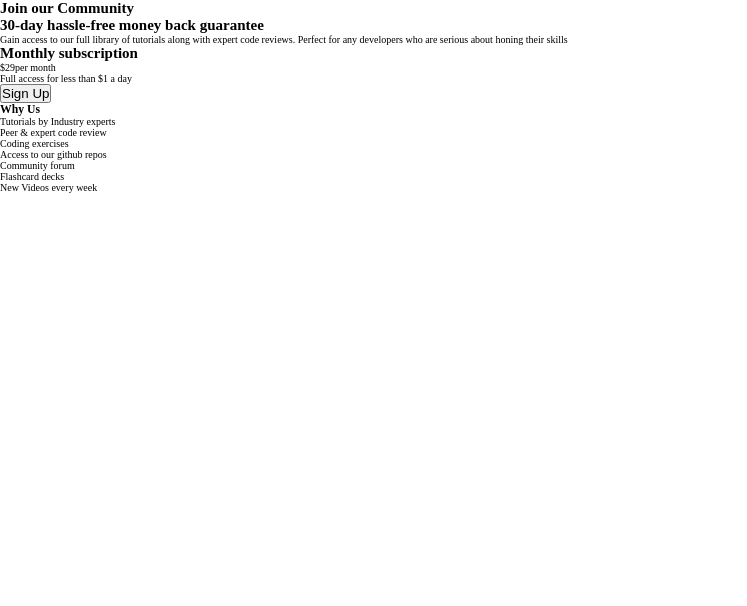
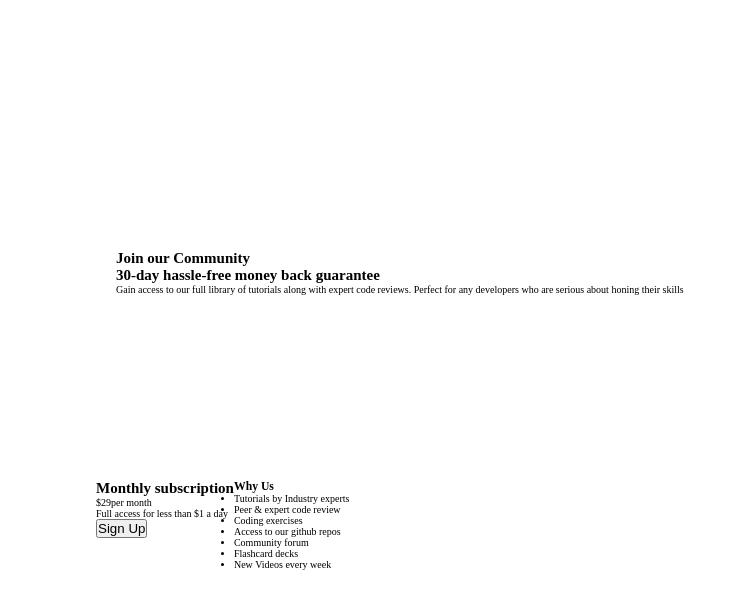
Before and after one commit to RicardoColladoRothschild/SinglePriceGrid.github.io, a plain HTML site: page index.html in a window 1280 px wide. Shown: the whole page, without its empty margins (0-747 px from the left). Drawn offline with Linux system fonts and the light colour scheme; a web font is replaced by a local one.

Commit message:
add basic styles

```diff
--- a/styles.css
+++ b/styles.css
@@ -13,3 +13,27 @@
 html{
     font-size: 62.5%;
 }
+
+body{
+    width:100%;
+    height: 100vh;
+    display:grid;
+    place-items: center;
+}
+
+.main-container{
+    width:85%;
+    height: auto;
+    margin:0 auto;
+    display:flex;
+    flex-wrap: wrap;
+    border-radius: 8px;
+
+}
+
+.main-container--communityInfo{
+    width:100%;
+    height: 250px;
+    padding:20px;
+
+}
```
